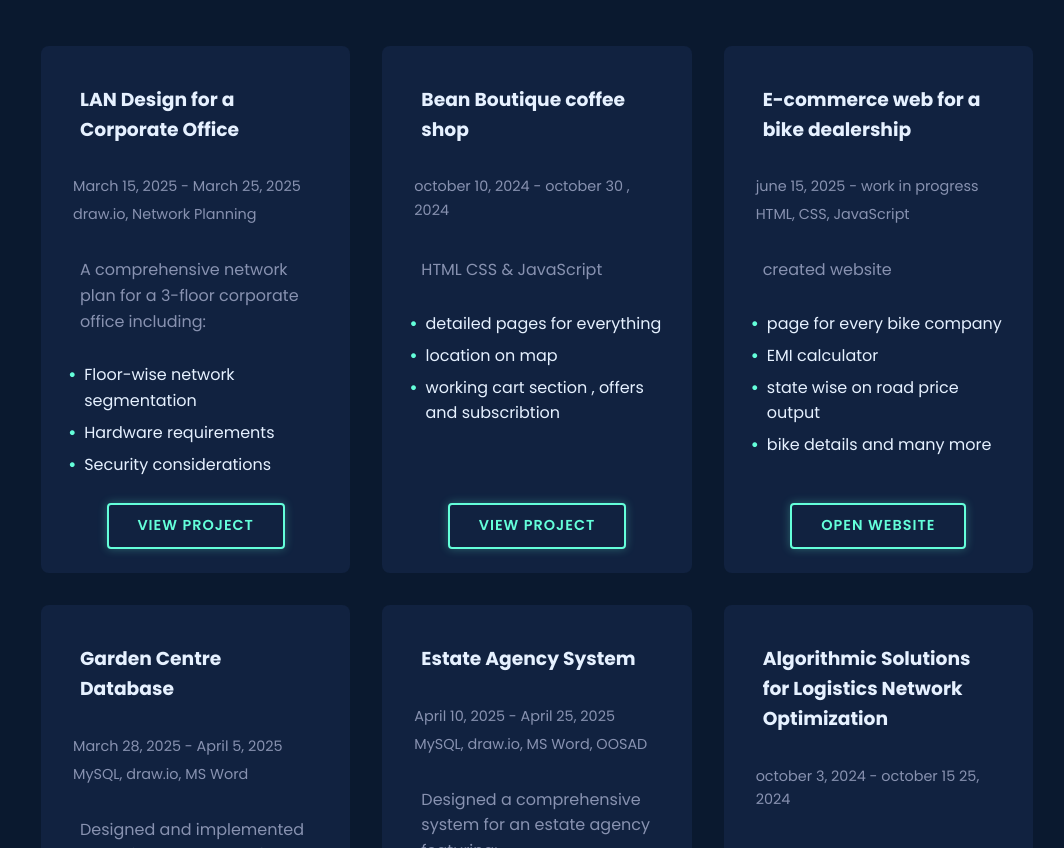
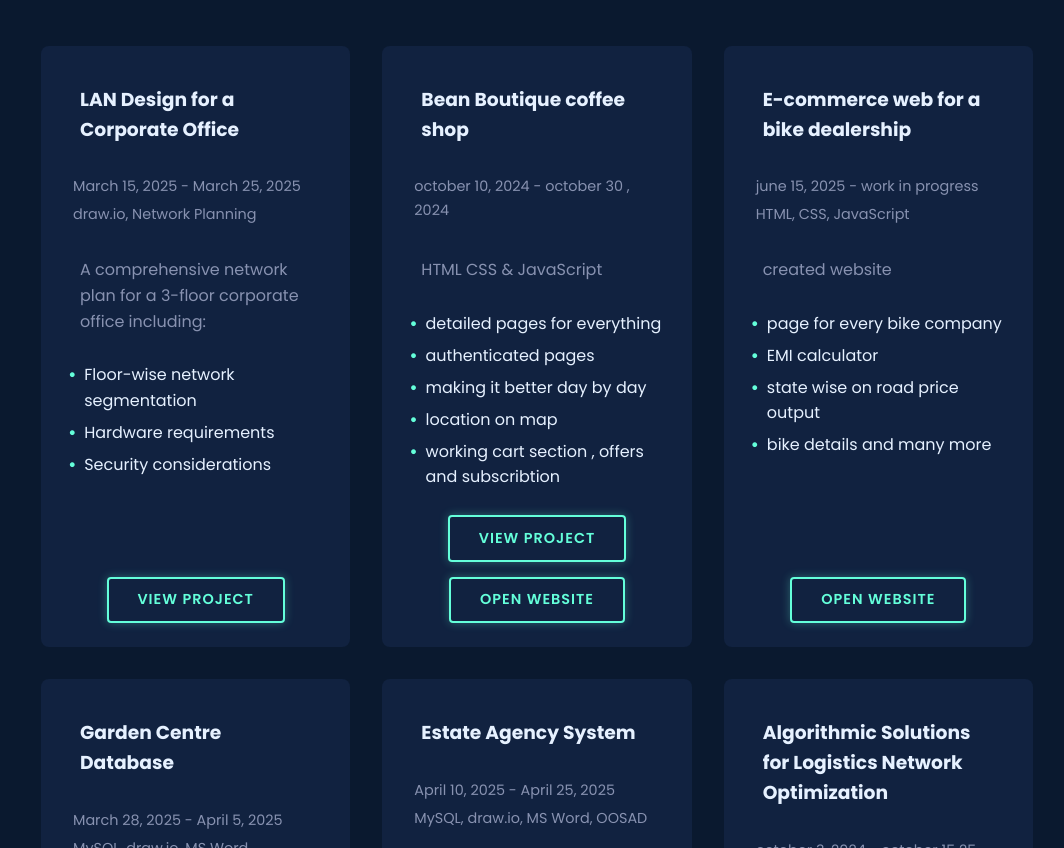
Before and after one commit to ishanbappe/portfolio, a plain HTML site: page project.html in a window 1280 px wide. Shown: the part 252-1100 px from the top of the page, without its empty margins (103-1167 px from the left). Drawn offline with Linux system fonts and the light colour scheme.

Commit message:
coffee web added

```diff
--- a/project.html
+++ b/project.html
@@ -180,10 +180,13 @@ p {
   <p>HTML CSS & JavaScript</p>
   <ul class="project-features">
     <li>detailed pages for everything</li>
+    <li>authenticated pages</li>
+    <li>making it better day by day</li>
     <li>location on map</li>
     <li>working cart section , offers and subscribtion</li>
   </ul>
   <a href="projects/213062_Ishan_Bapardekar_FWED.pdf" class="btn" target="_blank">View Project</a>
+   <a href="http://127.0.0.1:3002/c:/Users/Ishaan/OneDrive/Documents/viie%20sem%201/bean%20boutique/home.html" class="btn" target="_blank" style="margin-top: 15px;">open website</a>
 </div>
 
 
```
